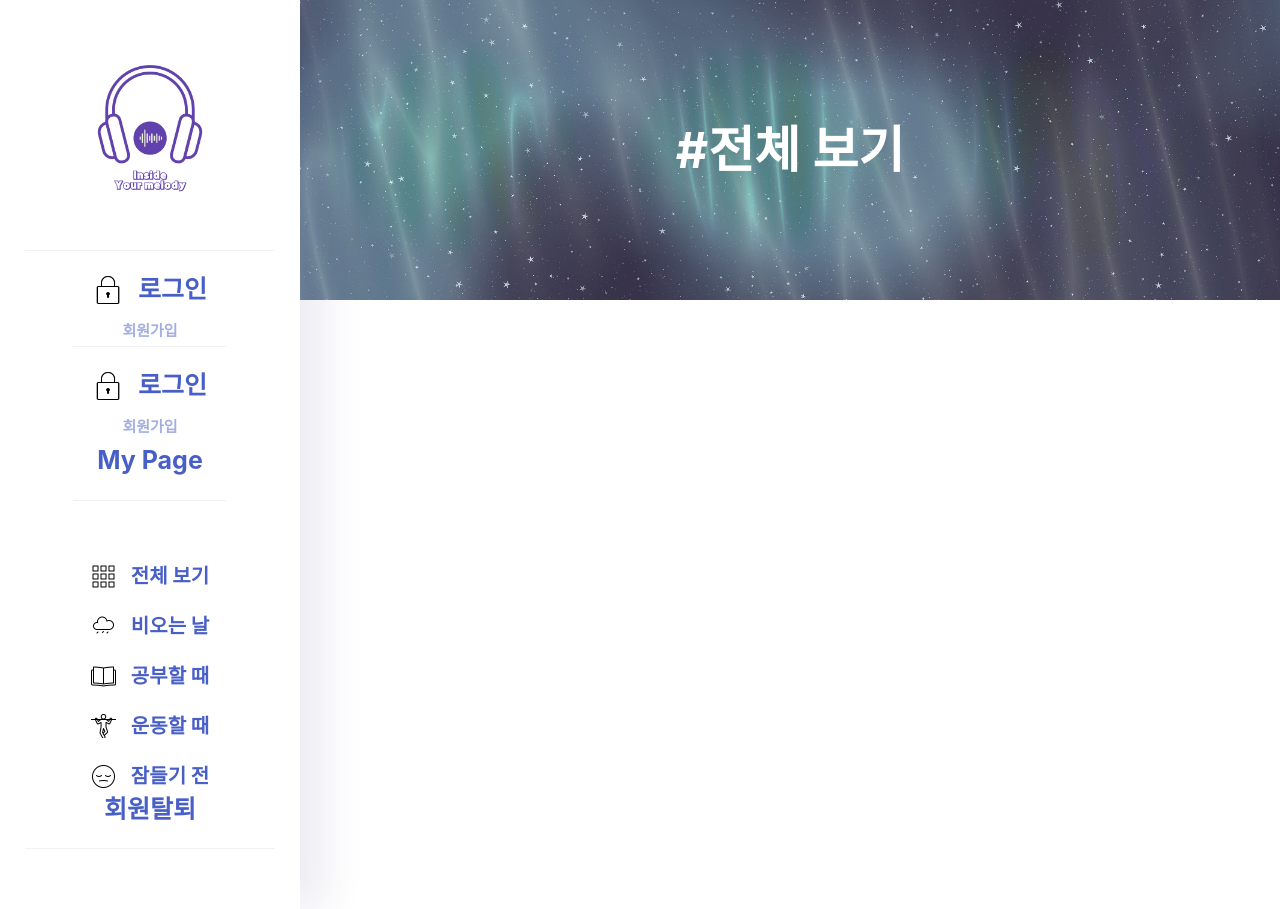
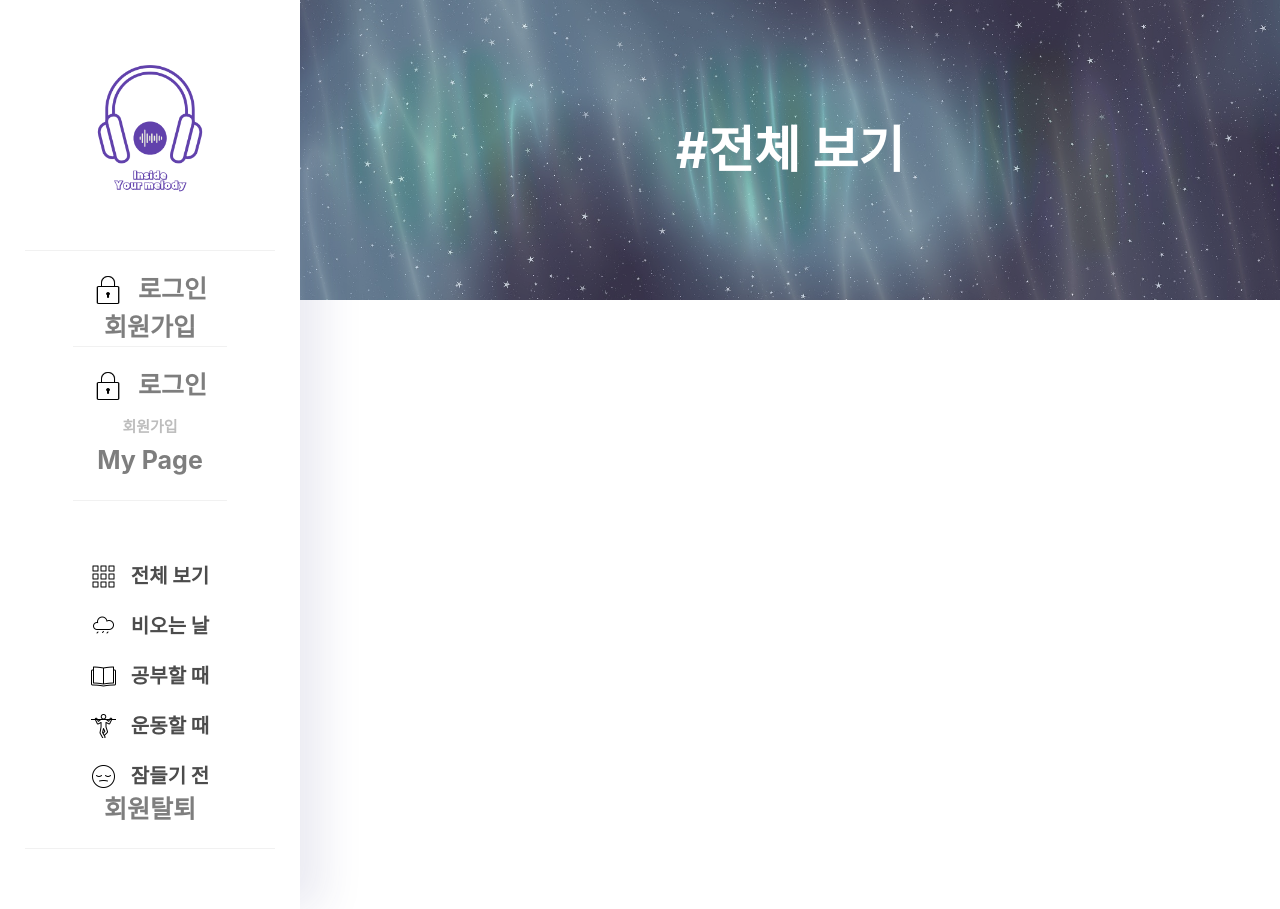
Before and after one commit to yeun38/Inside-Your-Melody, a Flask app: page / in a window 1280 px wide. Run offline with Flask 2, Linux system fonts and the light colour scheme; some libraries are stand-ins or nearby versions.

Commit message:
불마 사용간 css씹히는부분있어서 important사용 몇개함

```diff
--- a/static/header.css
+++ b/static/header.css
@@ -1,11 +1,11 @@
 /*공용*/
 * {
-    box-sizing: border-box;
+    box-sizing: border-box !important;
     margin: 0;
 }
 a {
     text-decoration: none;
-    color: inherit;
+    color: inherit !important;
 }
 li {list-style: none;}
 .fcc {
@@ -64,7 +65,7 @@ header {
     font-weight: bold;
 	color: #7e7e7e;
 }
-.loginArea > div:nth-child(2) > a {
+.loginArea > div > div:nth-child(2) > a {
     font-size: 15px;
     opacity: 0.5;
     margin-top: 15px;
```
Also changed, not shown: other parts of static/header.css (+1 -0 lines).
